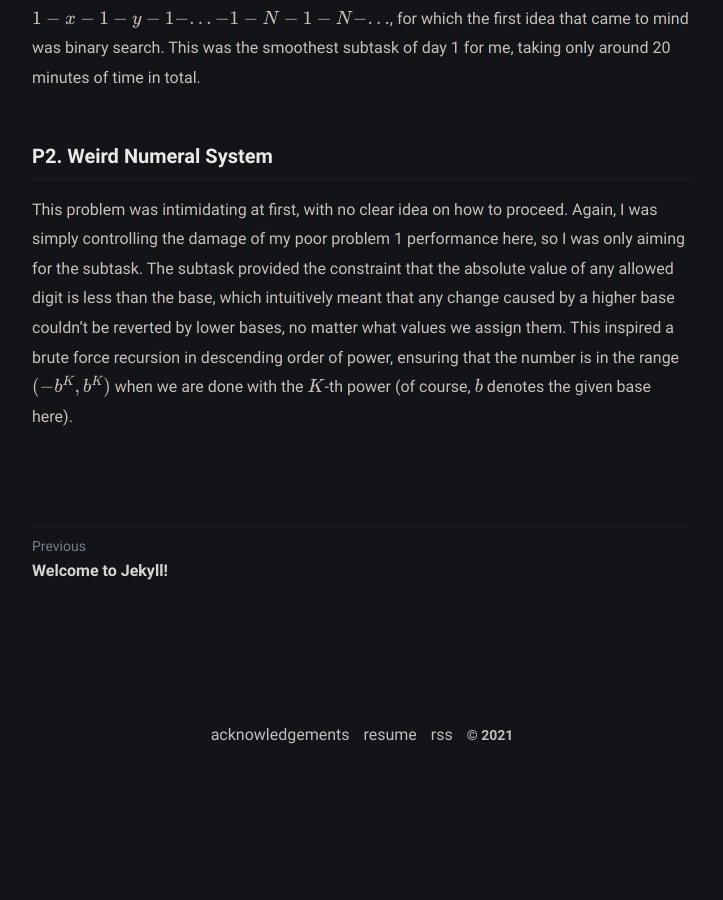
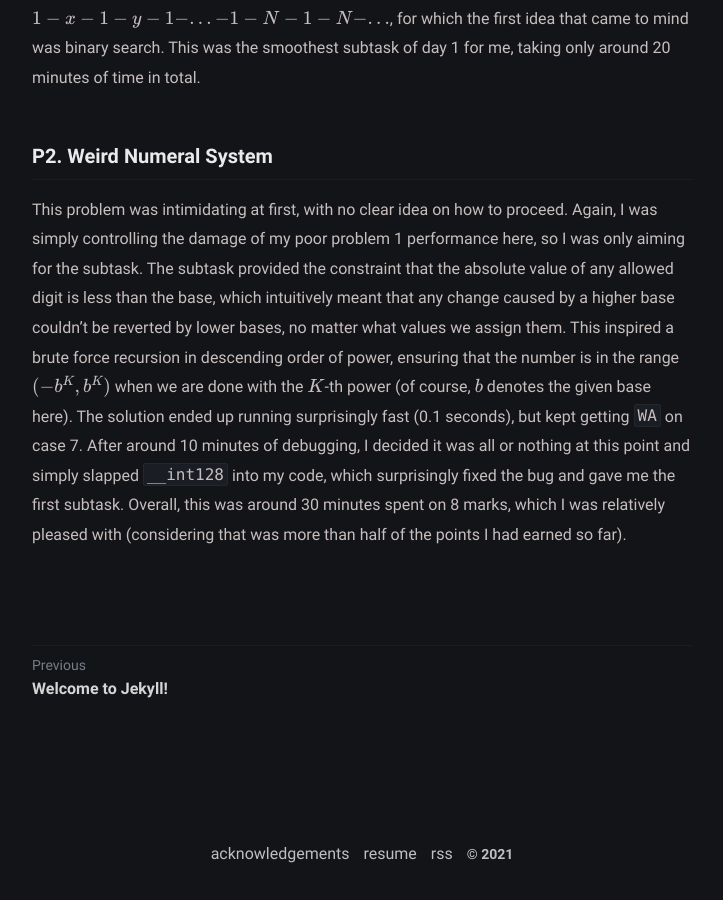
Before and after one commit to 4fecta/4fecta.ca, a Jekyll site: the page built from _posts/how-i-got-cco-silver-without-solving-anything/2021-05-16-how-i-got-cco-silver-without-solving-anything.md, in a window 1280 px wide and 900 px high, scrolled down 1127 px. Shown: the whole window, without its empty margins (278-1001 px from the left). Built offline with Jekyll 4.4.1, drawn with Linux system fonts in a browser that asks for light colours; formulas are drawn with MathJax 3; before the commit the page ends 1909 px from its top, so only the background shows below that.

Commit message:
Update 2021-05-16-how-i-got-cco-silver-without-solving-anything.md

```diff
--- a/_posts/how-i-got-cco-silver-without-solving-anything/2021-05-16-how-i-got-cco-silver-without-solving-anything.md
+++ b/_posts/how-i-got-cco-silver-without-solving-anything/2021-05-16-how-i-got-cco-silver-without-solving-anything.md
@@ -18,4 +18,4 @@
 
 ### P2. Weird Numeral System
 
-This problem was intimidating at first, with no clear idea on how to proceed. Again, I was simply controlling the damage of my poor problem 1 performance here, so I was only aiming for the subtask. The subtask provided the constraint that the absolute value of any allowed digit is less than the base, which intuitively meant that any change caused by a higher base couldn't be reverted by lower bases, no matter what values we assign them. This inspired a brute force recursion in descending order of power, ensuring that the number is in the range $$ (-b^K, b^K) $$ when we are done with the $$K$$-th power (of course, $$b$$ denotes the given base here).
+This problem was intimidating at first, with no clear idea on how to proceed. Again, I was simply controlling the damage of my poor problem 1 performance here, so I was only aiming for the subtask. The subtask provided the constraint that the absolute value of any allowed digit is less than the base, which intuitively meant that any change caused by a higher base couldn't be reverted by lower bases, no matter what values we assign them. This inspired a brute force recursion in descending order of power, ensuring that the number is in the range $$ (-b^K, b^K) $$ when we are done with the $$K$$-th power (of course, $$b$$ denotes the given base here). The solution ended up running surprisingly fast (0.1 seconds), but kept getting `WA` on case 7. After around 10 minutes of debugging, I decided it was all or nothing at this point and simply slapped `__int128` into my code, which surprisingly fixed the bug and gave me the first subtask. Overall, this was around 30 minutes spent on 8 marks, which I was relatively pleased with (considering that was more than half of the points I had earned so far).
```
